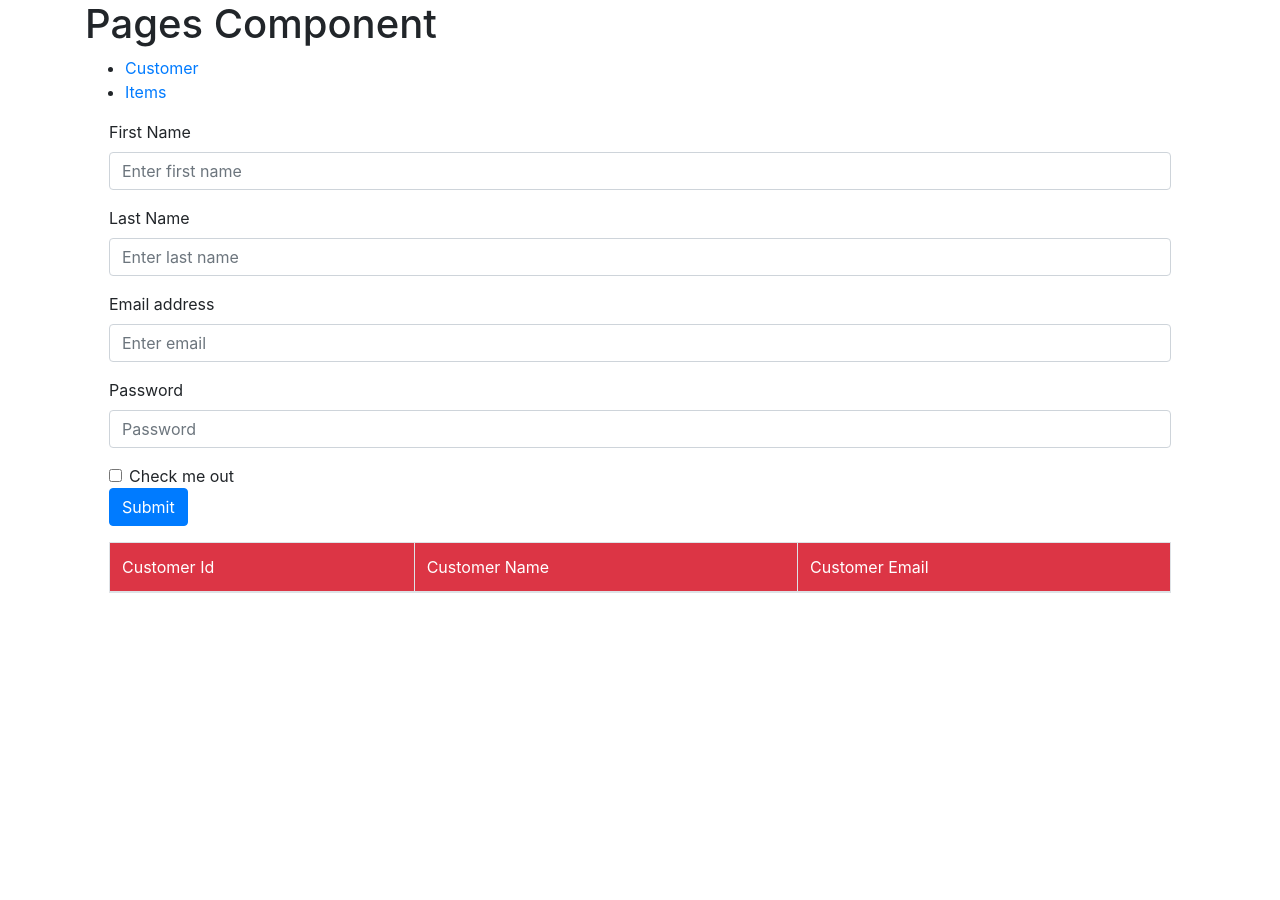
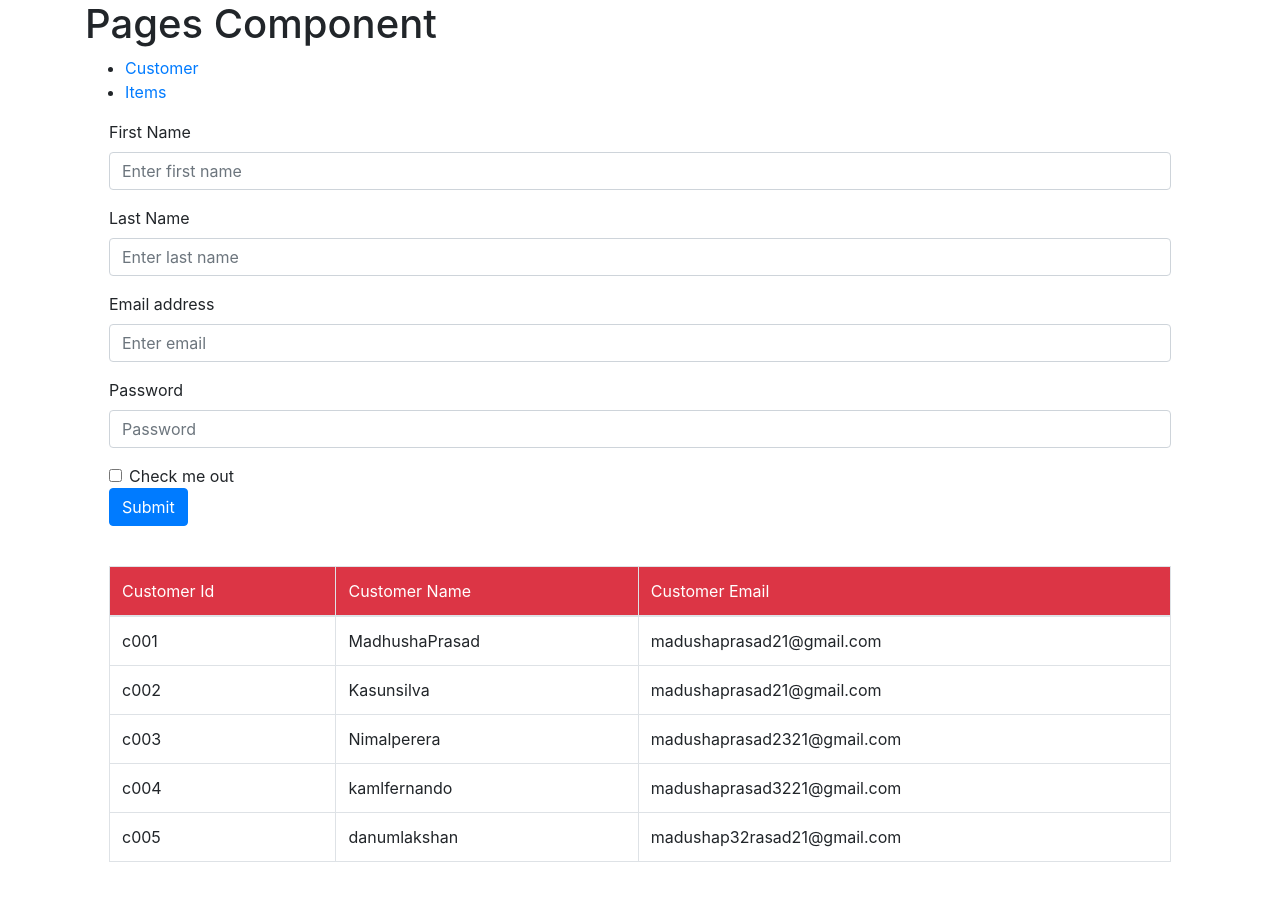
Before and after one commit to MadhushaPrasad/hello-angular-19, an Angular app: page /pages/customer in a window 1280 px wide. Before the commit the page ends 800 px from the top, so only its background shows below. Built offline with nearby package versions, Linux system fonts and the light colour scheme.

Commit message:
chore: display customer details on table

```diff
--- a/src/app/pages/customer/customer.component.html
+++ b/src/app/pages/customer/customer.component.html
@@ -2,12 +2,14 @@
   <form>
     <div class="form-group">
       <label for="firstName">First Name</label>
-    <input type="text"  [(ngModel)]="firstName" class="form-control" id="firstName" name="firstName" placeholder="Enter first name">
+      <input type="text" [(ngModel)]="firstName" class="form-control" id="firstName" name="firstName"
+        placeholder="Enter first name">
       <!-- <small id="emailHelp" class="text-muted form-text">We'll never share your email with anyone else.</small> -->
     </div>
     <div class="form-group">
       <label for="lastName">Last Name</label>
-    <input type="text" [(ngModel)]="lastName" class="form-control" name="lastName" id="lastName" placeholder="Enter last name">
+      <input type="text" [(ngModel)]="lastName" class="form-control" name="lastName" id="lastName"
+        placeholder="Enter last name">
       <!-- <small id="emailHelp" class="text-muted form-text">We'll never share your email with anyone else.</small> -->
     </div>
     <div class="form-group">
@@ -17,7 +19,8 @@
     </div>
     <div class="form-group">
       <label for="password">Password</label>
-    <input type="password" [(ngModel)]="password" class="form-control" id="password" name="password" placeholder="Password">
+      <input type="password" [(ngModel)]="password" class="form-control" id="password" name="password"
+        placeholder="Password">
     </div>
     <div class="form-check">
       <input type="checkbox" class="form-check-input" id="exampleCheck1">
@@ -26,9 +29,9 @@
     <button type="button" class="btn btn-primary" (click)="submitForm()">Submit</button>
   </form>
 </div>
-<div class="mt-3 px-4 col-12">
-  <table class="table table-bordered table-hover bg-danger text-white">
-    <thead>
+<div class="mt-3 px-4 py-4 col-12">
+  <table class="table table-bordered table-hover">
+    <thead class="bg-danger text-white">
       <tr>
         <td>Customer Id</td>
         <td>Customer Name</td>
@@ -36,7 +39,11 @@
       </tr>
     </thead>
     <tbody>
-
+      <tr *ngFor="let c of  customers">
+        <td>{{c.id}}</td>
+        <td>{{c.firstName + c.lastName}}</td>
+        <td>{{c.email}}</td>
+      </tr>
     </tbody>
   </table>
 </div>
--- a/src/app/pages/customer/customer.component.ts
+++ b/src/app/pages/customer/customer.component.ts
@@ -1,9 +1,10 @@
+import { CommonModule } from '@angular/common';
 import { Component } from '@angular/core';
 import { FormsModule } from '@angular/forms';
 
 @Component({
   selector: 'app-customer',
-  imports: [FormsModule],
+  imports: [FormsModule,CommonModule],
   templateUrl: './customer.component.html',
   styleUrl: './customer.component.css'
 })
@@ -15,6 +16,14 @@ export class CustomerComponent {
   email: string = ""
   password: string = ""
 
+  customers:any[]=[
+    {id:"c001", firstName:"Madhusha",lastName:"Prasad",email:"madushaprasad21@gmail.com",password:"123456"},
+    {id:"c002", firstName:"Kasun",lastName:"silva",email:"madushaprasad21@gmail.com",password:"123456"},
+    {id:"c003", firstName:"Nimal",lastName:"perera",email:"madushaprasad2321@gmail.com",password:"123456"},
+    {id:"c004", firstName:"kaml",lastName:"fernando",email:"madushaprasad3221@gmail.com",password:"123456"},
+    {id:"c005", firstName:"danum",lastName:"lakshan",email:"madushap32rasad21@gmail.com",password:"123456"},
+  ]
+
 
   submitForm() {
    console.log(this.firstName)
@@ -24,4 +33,9 @@ export class CustomerComponent {
   }
 
 
+  saveCustomer(){
+
+  }
+
+
 }
```
Lines whose indentation alone changed are shown as unchanged.
